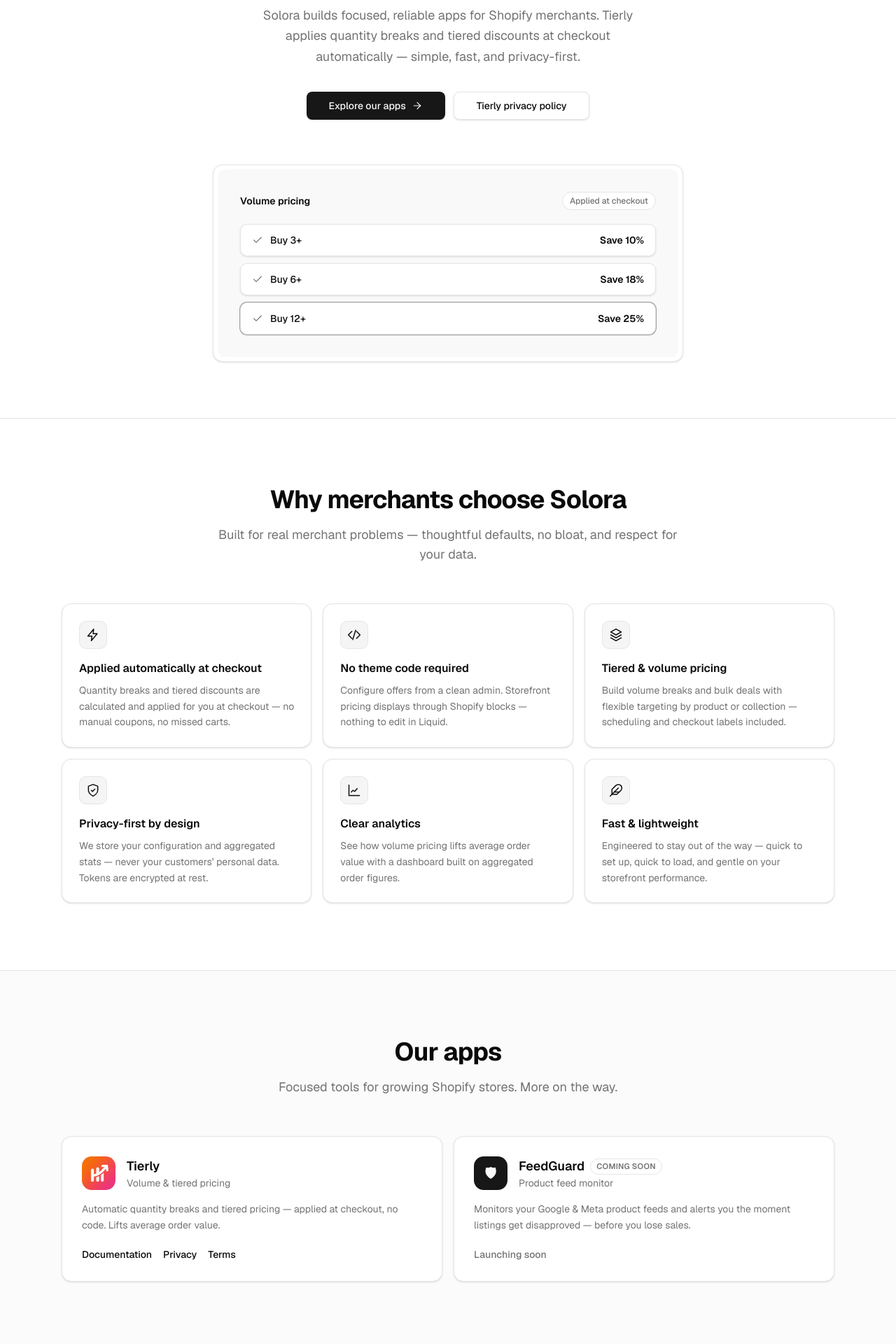
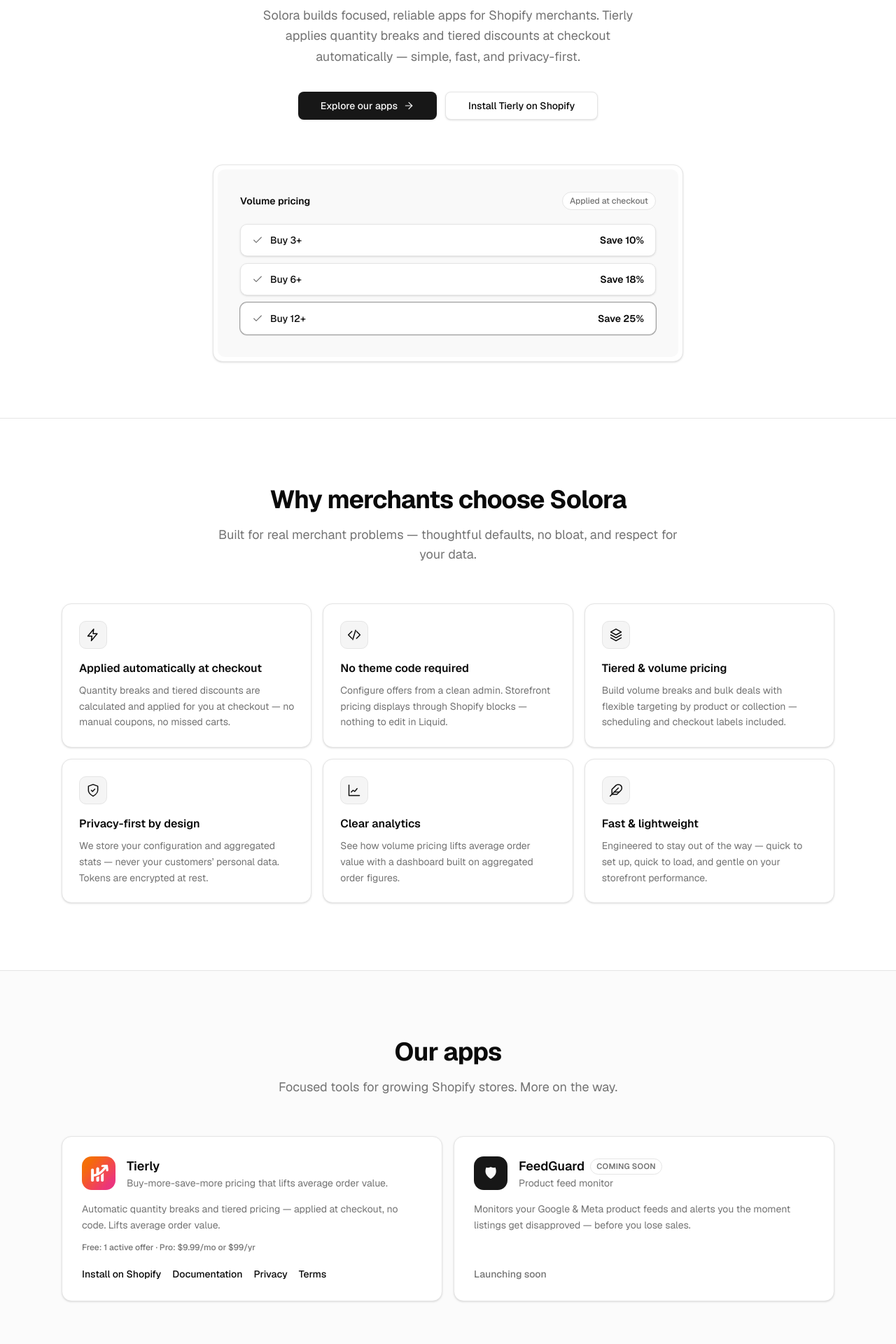
Before and after one commit to phamdung2209/solora, a Next.js app: page / in a window 1280 px wide. Shown: the part 360-2280 px from the top of the page at 70% size. Built offline with nearby package versions, Linux system fonts and the light colour scheme.

Commit message:
feat(site): add Tierly install link, sync tagline and pricing with App Store listing
Site had no path to the live App Store listing at all. Also aligns the
card's tagline/pricing with the approved listing copy now that Tierly is live.

```diff
--- a/src/app/page.tsx
+++ b/src/app/page.tsx
@@ -59,13 +59,14 @@
 const apps = [
   {
     name: 'Tierly',
-    tagline: 'Volume & tiered pricing',
+    tagline: 'Buy-more-save-more pricing that lifts average order value.',
     mark: '◆',
     icon: '/solora-tierly.png',
     available: true,
     description:
       'Automatic quantity breaks and tiered pricing — applied at checkout, no code. Lifts average order value.',
     links: [
+      { href: 'https://apps.shopify.com/solora-tierly', label: 'Install on Shopify' },
       { href: '/tierly/docs', label: 'Documentation' },
       { href: '/tierly/privacy', label: 'Privacy' },
       { href: '/tierly/terms', label: 'Terms' },
@@ -110,12 +111,14 @@
                 Explore our apps
                 <ArrowRightIcon />
               </Link>
-              <Link
-                href="/tierly/privacy"
+              <a
+                href="https://apps.shopify.com/solora-tierly"
+                target="_blank"
+                rel="noopener noreferrer"
                 className={cn(buttonVariants({ variant: 'outline', size: 'lg' }))}
               >
-                Tierly privacy policy
-              </Link>
+                Install Tierly on Shopify
+              </a>
             </div>
           </div>
 
@@ -228,9 +231,25 @@
                 <p className="mt-4 flex-1 text-sm leading-relaxed text-muted-foreground">
                   {app.description}
                 </p>
-                <div className="mt-5 flex items-center gap-4 text-sm font-medium">
+                {app.available && (
+                  <p className="mt-3 text-xs font-medium text-muted-foreground">
+                    Free: 1 active offer · Pro: $9.99/mo or $99/yr
+                  </p>
+                )}
+                <div className="mt-5 flex flex-wrap items-center gap-x-4 gap-y-2 text-sm font-medium">
                   {app.available ? (
-                    app.links.map((link) => (
+                    app.links.map((link) =>
+                      link.href.startsWith('http') ? (
+                        <a
+                          key={link.href}
+                          href={link.href}
+                          target="_blank"
+                          rel="noopener noreferrer"
+                          className="text-foreground underline-offset-4 transition-colors hover:underline"
+                        >
+                          {link.label}
+                        </a>
+                      ) : (
                         <Link
                           key={link.href}
                           href={link.href}
@@ -238,7 +257,8 @@
                         >
                           {link.label}
                         </Link>
-                    ))
+                      ),
+                    )
                   ) : (
                     <span className="text-muted-foreground">Launching soon</span>
                   )}
```
Lines whose indentation alone changed are shown as unchanged.
